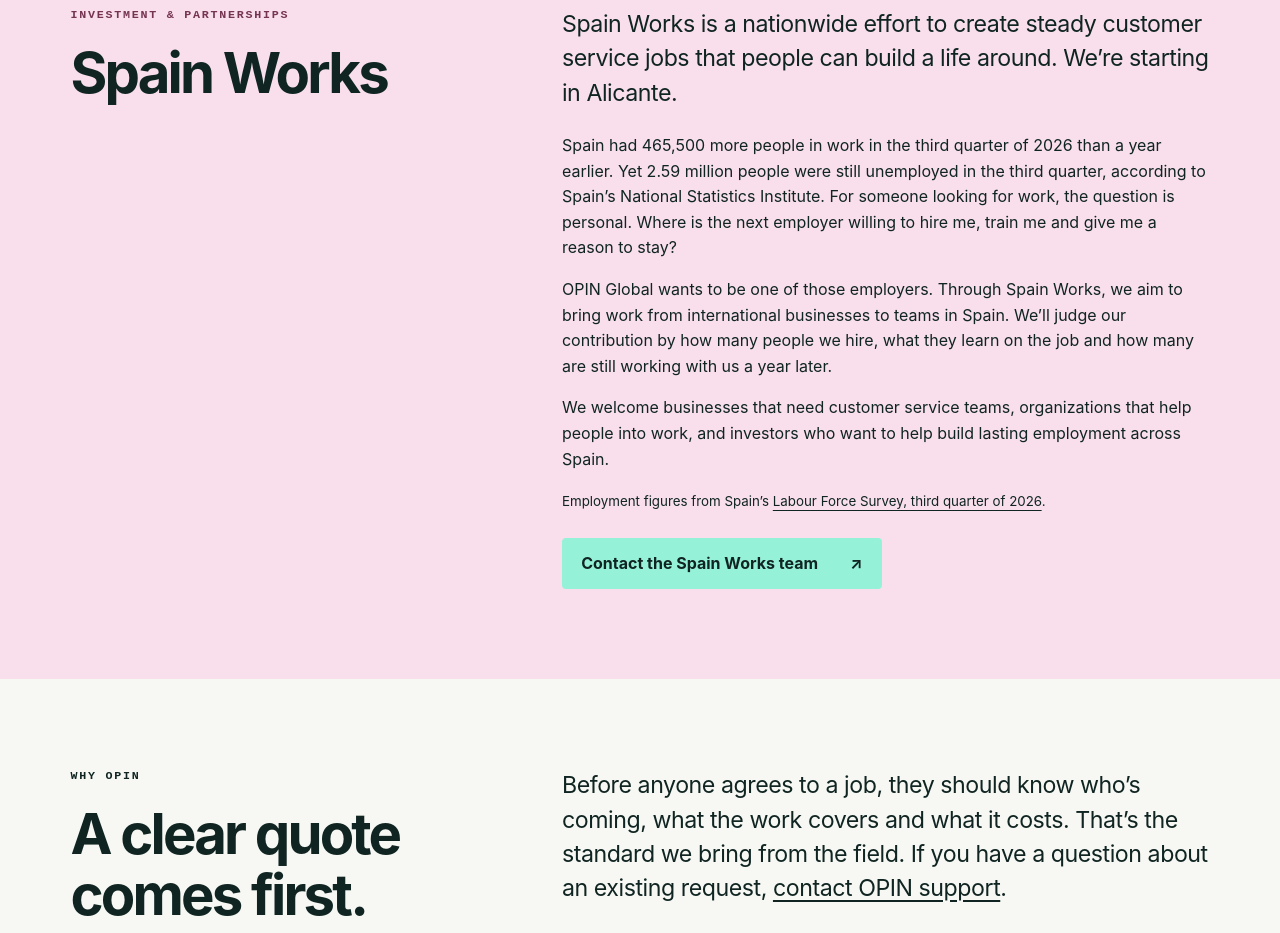
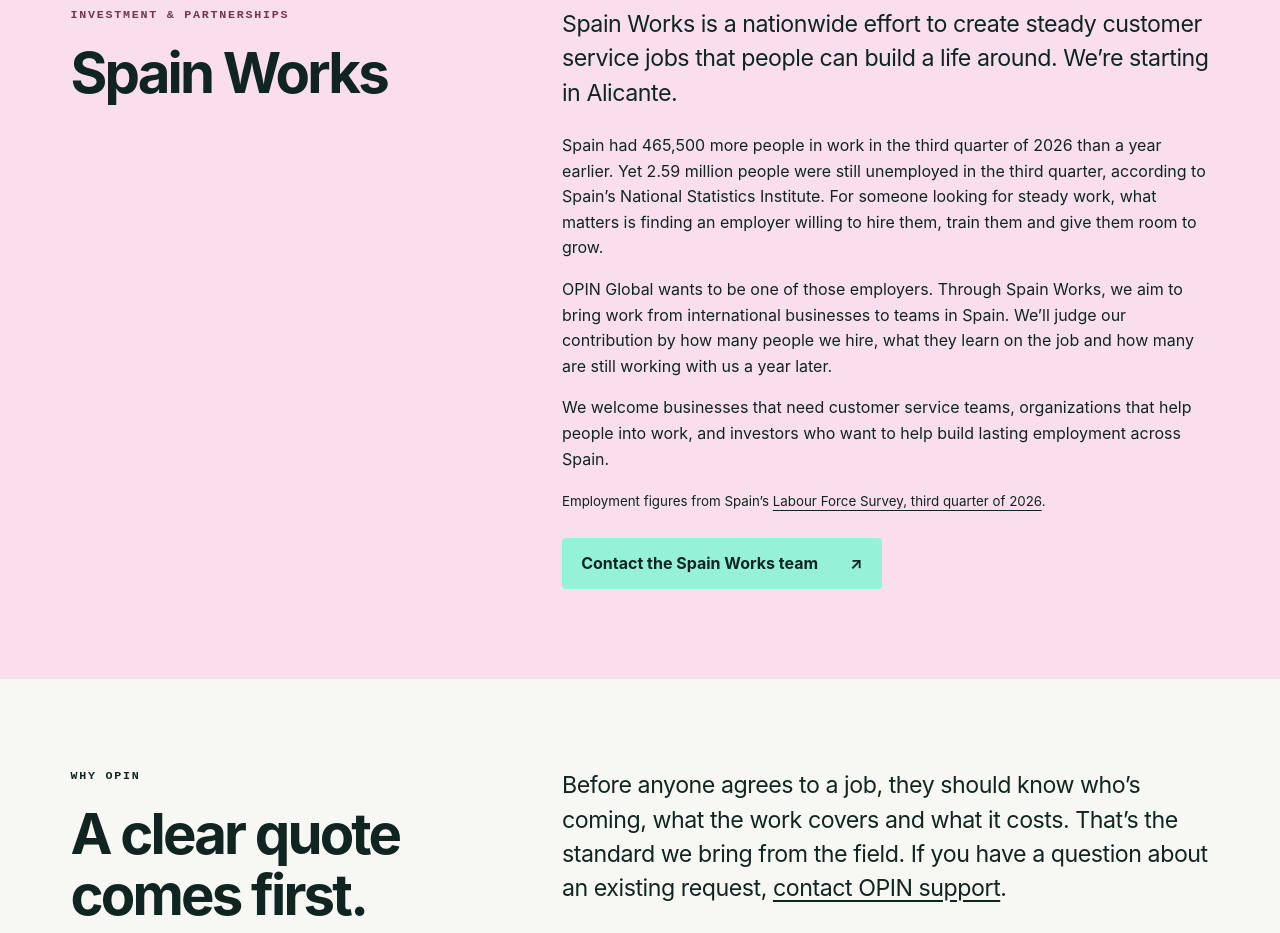
Before and after one commit to nurdthug/OPINsite, a plain HTML site: page site/about/index.html in a window 1280 px wide. Shown: the part 2340-3273 px from the top of the page. Drawn offline with Linux system fonts and the light colour scheme.

Commit message:
Clarify the hiring commitment and publish a fresh Pages build

```diff
--- a/site/about/index.html
+++ b/site/about/index.html
@@ -90,7 +90,7 @@ footer .foot{padding:1.6rem 0}
     <div><p class="eyebrow">Investment &amp; partnerships</p><h2>Spain Works</h2></div>
     <div>
       <p class="lead">Spain Works is a nationwide effort to create steady customer service jobs that people can build a life around. We’re starting in Alicante.</p>
-      <p>Spain had 465,500 more people in work in the third quarter of 2026 than a year earlier. Yet 2.59 million people were still unemployed in the third quarter, according to Spain’s National Statistics Institute. For someone looking for work, the question is personal. Where is the next employer willing to hire me, train me and give me a reason to stay?</p>
+      <p>Spain had 465,500 more people in work in the third quarter of 2026 than a year earlier. Yet 2.59 million people were still unemployed in the third quarter, according to Spain’s National Statistics Institute. For someone looking for steady work, what matters is finding an employer willing to hire them, train them and give them room to grow.</p>
       <p>OPIN Global wants to be one of those employers. Through Spain Works, we aim to bring work from international businesses to teams in Spain. We’ll judge our contribution by how many people we hire, what they learn on the job and how many are still working with us a year later.</p>
       <p>We welcome businesses that need customer service teams, organizations that help people into work, and investors who want to help build lasting employment across Spain.</p>
       <p><small>Employment figures from Spain’s <a href="https://www.ine.es/dyngs/Prensa/EPA3T26.htm" hreflang="es">Labour Force Survey, third quarter of 2026</a>.</small></p>
```
